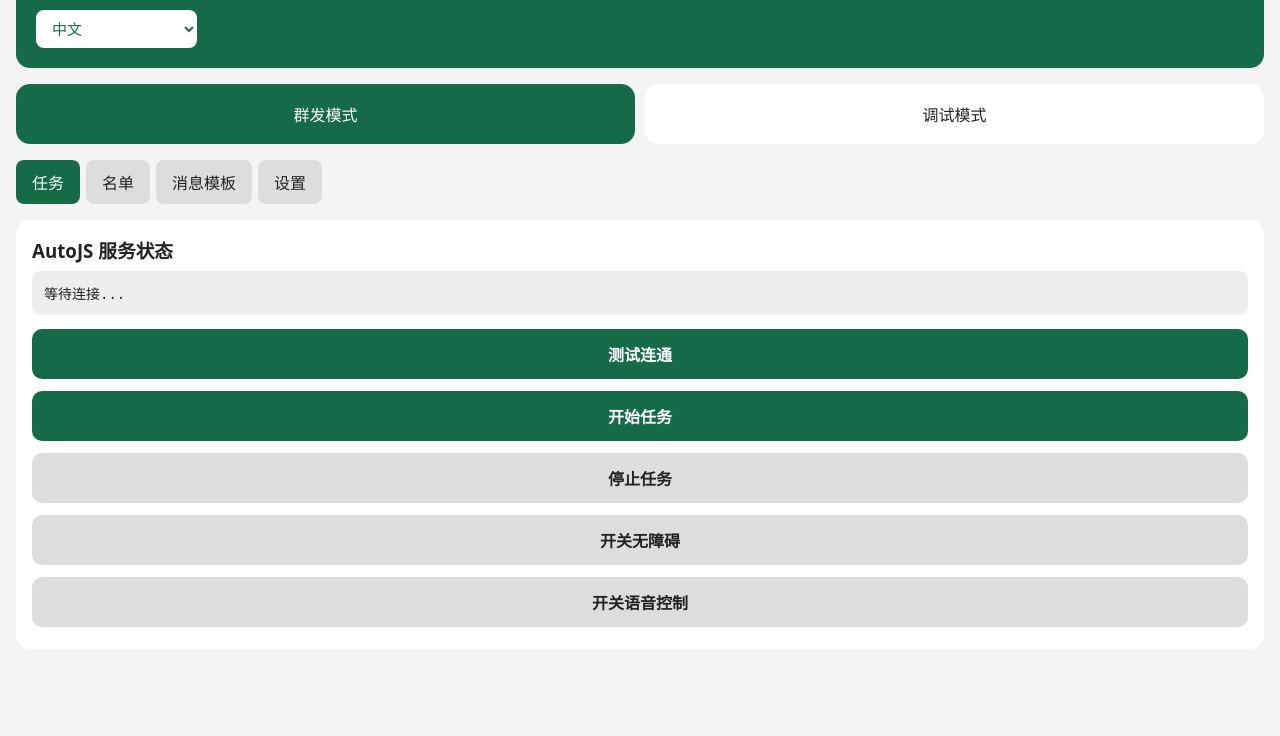
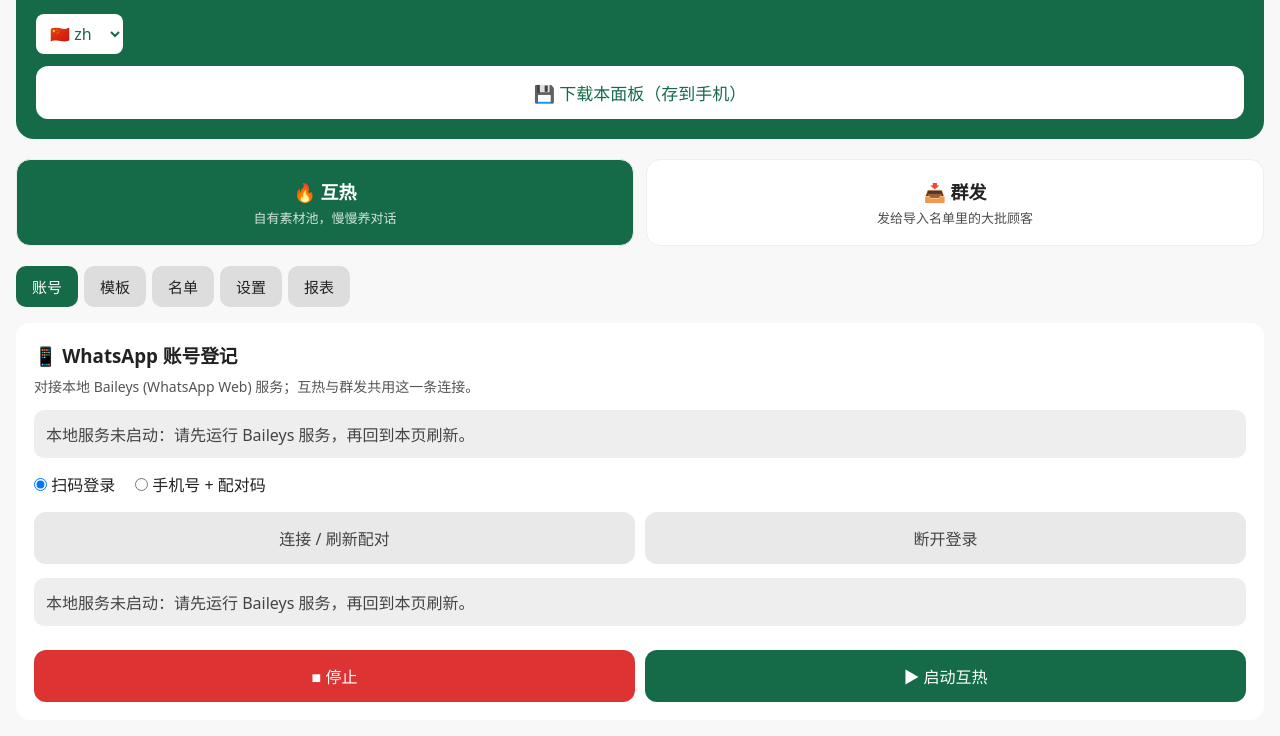
Before and after one commit to joesim800-source/joesim800-source.github.io, a plain HTML site: page index.html in a window 1280 px wide. Shown: the part 108-844 px from the top of the page. Before the commit the page ends 800 px from the top, so only its background shows below. Drawn offline with Linux system fonts and the light colour scheme.

Commit message:
Update index.html

```diff
--- a/index.html
+++ b/index.html
@@ -1,79 +1,91 @@
 <!DOCTYPE html>
-<html lang="zh-CN">
+<html lang="zh">
 <head>
 <meta charset="UTF-8">
 <meta name="viewport" content="width=device-width, initial-scale=1.0">
-<title>豆豆控制面板</title>
+<title>豆豆</title>
 <style>
-*{box-sizing:border-box;margin:0;padding:0;font-family:system-ui}
-body{background:#f4f4f4;padding:16px;color:#222}
-.header-card{background:#156b48;color:#fff;border-radius:14px;padding:20px;margin-bottom:16px}
-.logo-row{display:flex;align-items:center;gap:12px;margin-bottom:12px}
-.logo-box{width:70px;height:70px;background:#fff;border-radius:12px;display:flex;align-items:center;justify-content:center;color:#156b48;font-weight:bold;font-size:22px}
-.logo-text{font-size:28px;font-weight:bold}
-.lang-select{background:#fff;color:#156b48;border:0;border-radius:8px;padding:8px 12px;font-size:15px}
-.download-btn{width:100%;padding:14px;background:#fff;color:#156b48;border:0;border-radius:12px;font-weight:bold;font-size:16px;margin:12px 0}
-.mode-row{display:grid;grid-template-columns:1fr 1fr;gap:10px;margin:16px 0}
-.mode-card{background:#fff;border-radius:14px;padding:16px;text-align:center;border:2px solid transparent}
-.mode-card.active{background:#156b48;color:#fff;border-color:#156b48}
-.tabs{display:flex;gap:6px;overflow-x:auto;margin:16px 0}
-.tab{padding:10px 16px;background:#ddd;border-radius:8px;white-space:nowrap}
-.tab.active{background:#156b48;color:#fff}
-.panel-card{background:#fff;border-radius:14px;padding:16px;margin-bottom:12px}
-.status-text{background:#eee;padding:12px;border-radius:8px;margin:8px 0;font-family:monospace;font-size:14px}
-.btn{width:100%;padding:13px;border:0;border-radius:10px;margin:6px 0;font-size:16px;font-weight:bold}
-.btn-green{background:#156b48;color:#fff}
-.btn-gray{background:#ddd;color:#222}
+*{box-sizing:border-box;margin:0;padding:0;font-family:system-ui, sans-serif;}
+body{background:#f8f8f8;padding:16px;color:#222;}
+.header-card{background:#156b48;color:#fff;border-radius:18px;padding:20px;position:relative;overflow:hidden;}
+.logo-row{display:flex;align-items:center;gap:12px;margin-bottom:16px;}
+.logo-box{width:70px;height:70px;background:#fff;border-radius:14px;display:flex;align-items:center;justify-content:center;font-size:32px;font-weight:bold;color:#156b48;}
+.logo-text{font-size:28px;font-weight:bold;}
+.lang-select{background:#fff;color:#156b48;border:none;border-radius:8px;padding:8px 10px;font-size:16px;}
+.download-btn{width:100%;padding:14px;background:#fff;color:#156b48;border:none;border-radius:12px;font-size:17px;font-weight:500;margin-top:12px;}
+.mode-row{display:grid;grid-template-columns:1fr 1fr;gap:12px;margin:20px 0;}
+.mode-card{background:#fff;border-radius:14px;padding:18px;text-align:center;border:1px solid #eee;}
+.mode-card.active{background:#156b48;color:#fff;}
+.mode-card .title{font-size:18px;font-weight:bold;margin-bottom:4px;}
+.mode-card .desc{font-size:13px;opacity:0.8;}
+.tabs{display:flex;gap:6px;overflow-x:auto;margin-bottom:16px;}
+.tab{padding:10px 16px;background:#ddd;border-radius:10px;font-size:15px;white-space:nowrap;}
+.tab.active{background:#156b48;color:#fff;}
+.panel-card{background:#fff;border-radius:14px;padding:18px;}
+.status-text{background:#eee;padding:12px;border-radius:10px;margin:14px 0;color:#444;}
+.radio-row{display:flex;gap:20px;margin:12px 0;}
+.btn-row{display:grid;grid-template-columns:1fr 1fr;gap:10px;margin-top:16px;}
+button{padding:14px;border:none;border-radius:12px;font-size:16px;}
+.btn-red{background:#dd3333;color:#fff;}
+.btn-green{background:#156b48;color:#fff;}
+.btn-gray{background:#e9e9e9;color:#444;}
 </style>
 </head>
 <body>
 <div class="header-card">
 <div class="logo-row">
 <div class="logo-box">豆</div>
-<div class="logo-text">豆豆控制面板</div>
+<div class="logo-text">豆豆</div>
 </div>
 <select class="lang-select">
-<option>中文</option>
-<option>English</option>
-<option>Bahasa Malaysia</option>
+<option value="zh">🇨🇳 zh</option>
+<option value="en">🇬🇧 en</option>
+<option value="ms">🇲🇾 ms</option>
 </select>
+<button class="download-btn">💾 下载本面板（存到手机）</button>
 </div>
 
 <div class="mode-row">
-<div class="mode-card active">群发模式</div>
-<div class="mode-card">调试模式</div>
+<div class="mode-card active">
+<div class="title">🔥 互热</div>
+<div class="desc">自有素材池，慢慢养对话</div>
+</div>
+<div class="mode-card">
+<div class="title">📥 群发</div>
+<div class="desc">发给导入名单里的大批顾客</div>
+</div>
 </div>
 
 <div class="tabs">
-<div class="tab active">任务</div>
+<div class="tab active">账号</div>
+<div class="tab">模板</div>
 <div class="tab">名单</div>
-<div class="tab">消息模板</div>
 <div class="tab">设置</div>
+<div class="tab">报表</div>
 </div>
 
 <div class="panel-card">
-<h3>AutoJS 服务状态</h3>
-<div class="status-text" id="status">等待连接...</div>
-<button class="btn btn-green" onclick="sendCmd('ping')">测试连通</button>
-<button class="btn btn-green" onclick="sendCmd('start')">开始任务</button>
-<button class="btn btn-gray" onclick="sendCmd('stop')">停止任务</button>
-<button class="btn btn-gray" onclick="sendCmd('toggleAccess')">开关无障碍</button>
-<button class="btn btn-gray" onclick="sendCmd('toggleVoice')">开关语音控制</button>
+<h3>📱 WhatsApp 账号登记</h3>
+<p style="font-size:14px;color:#555;margin:8px 0;">对接本地 Baileys (WhatsApp Web) 服务；互热与群发共用这一条连接。</p>
+<div class="status-text">本地服务未启动：请先运行 Baileys 服务，再回到本页刷新。</div>
+<div class="radio-row">
+<label><input type="radio" name="loginType" checked> 扫码登录</label>
+<label><input type="radio" name="loginType"> 手机号 + 配对码</label>
+</div>
+<div class="btn-row">
+<button class="btn-gray">连接 / 刷新配对</button>
+<button class="btn-gray">断开登录</button>
+</div>
+<div class="status-text">本地服务未启动：请先运行 Baileys 服务，再回到本页刷新。</div>
+<div class="btn-row" style="margin-top:24px;">
+<button class="btn-red">■ 停止</button>
+<button class="btn-green">▶ 启动互热</button>
+</div>
 </div>
 
 <script>
-const base = "http://127.0.0.1:9000";
-const statusEl = document.getElementById("status");
-async function sendCmd(cmd){
-try{
-statusEl.textContent = "发送指令："+cmd;
-let res = await fetch(base+"/"+cmd);
-let txt = await res.text();
-statusEl.textContent = "返回："+txt;
-}catch(e){
-statusEl.textContent = "连接失败，请先运行AutoJS脚本！";
-}
-}
+// 本地服务地址，Baileys 服务跑在本机
+const API_URL = "http://127.0.0.1:8080";
 </script>
 </body>
 </html>
```
